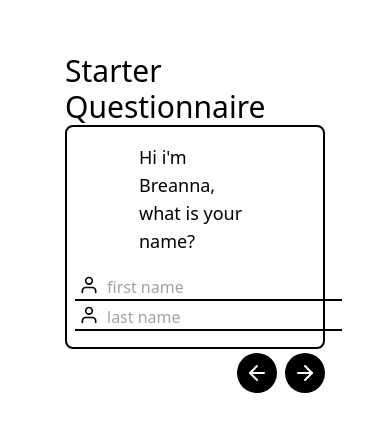
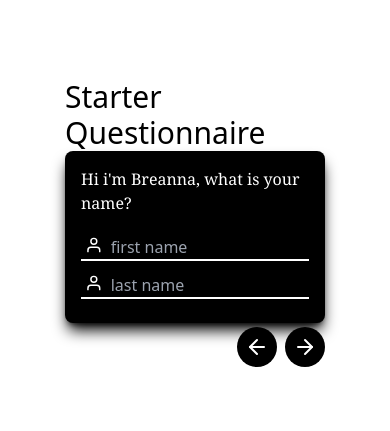
Before and after one commit to jgarcia4444/fit-body-bells, a React (Create React App) app: page /info-form in a window 390 px wide. Shown: the part 199-630 px from the top of the page. Built offline with nearby package versions, Linux system fonts and the light colour scheme.

Commit message:
Made all the information prompts mobile responsive and chaged the background color of the questionnaire card to black. Thus changinf text and icon colors to white.

```diff
--- a/src/components/Questionnaire/InformationPrompt/index.js
+++ b/src/components/Questionnaire/InformationPrompt/index.js
@@ -22,7 +22,7 @@ import InputDetail from '../../../shared/Text/InputDetail';
 
 const InformationPrompt = ({promptType, questions, updateLName, updateFName, updateAge, updateDuration, updateSessionsPerWeek, updateFoodRelation, updateInstagram, updatePhone, updateImprovement, updateGoals, updateStruggles, label}) => {
 
-    const iconColor = "#000";
+    const iconColor = "#fff";
     const iconSize= 20;
 
     const {name, age, contact, trainerDuration, sessionsPerWeek, foodRelation, areasOfImprovement, goals, struggles} = questions;
@@ -31,99 +31,105 @@ const InformationPrompt = ({promptType, questions, updateLName, updateFName, upd
     const {phone, instagramUsername} = contact;
     const {duration, timeUnit} = trainerDuration;
 
-    const inputWrapperStyle = "flex flex-row border-b-2 border-black pt-1 px-1";
+    const inputWrapperStyle = "flex flex-row border-b-2 border-white pt-1 px-1 w-full mx-2 transition-all duration-300";
 
     const namePrompts =
     (
-        <div className="flex flex-row flex-wrap w-full justify-evenly">
+        <div className="flex flex-row flex-wrap w-full justify-between transition-all duration-300">
             <TextInput icon={<FiUser color={iconColor} size={iconSize} />} label="First" value={fName} changeFunc={(val) => updateFName(val.target.value)} placeholder="first name"  />
             <TextInput icon={<FiUser color={iconColor} size={iconSize} />} label="Last" value={lName} changeFunc={(val) => updateLName(val.target.value)} placeholder="last name" />
         </div>
     );
 
     const agePrompt = (
-        <div className="flex flex-row flex-wrap justify-center">
+        <div className="flex flex-row flex-wrap justify-center w-full transition-all duration-300">
             <div className={inputWrapperStyle}>
                 <FiCalendar color={iconColor} size={20} />
-                <input className="bg-transparent ml-2" placeholder='Age' type="number" value={age} onChange={val => updateAge(val.target.value)}/>
+                <input className="bg-transparent ml-2 w-full text-white" placeholder='Age' type="number" value={age} onChange={val => updateAge(val.target.value)}/>
             </div>
         </div>
     )
 
     const contactPrompts = (
-        <div className="flex flex-row w-full justify-evenly">
+        <div className="flex flex-row flex-wrap w-full justify-between transition-all duration-300">
             <TextInput icon={<FiPhone color={iconColor} size={iconSize} />} label="Phone" value={phone} changeFunc={val => updatePhone(val.target.value)} placeholder={"Phone Number"} />
             <TextInput icon={<FiInstagram color={iconColor} size={iconSize} />} label="Instagram" value={instagramUsername} changeFunc={val => updateInstagram(val.target.value)} placeholder={"Instagram Username"} />
         </div>
     );
 
     const trainerPrompt = (
-        <div className="flex flex-row w-full justify-evenly">
+        <div className="flex flex-row w-full justify-evenly transition-all duration-300">
             <RadioInput label="Have you worked with a trainer or coach before?" />
         </div>
     )
 
     const durationPrompts = (
-        <div className="flex flex-row w-full justify-evenly">
+        <div className="flex flex-row w-full justify-evenly transition-all duration-300">
             <SelectInput value={timeUnit}  options={["Weeks", "Months", "Years"]} />
             <div className={inputWrapperStyle}>
                 <FiCalendar color={iconColor} size={iconSize} />
-                <input className="bg-transparent ml-2" placeholder='Duration' type="number" value={duration} onChange={val => updateDuration(val.target.value)}/>
+                <input className="bg-transparent ml-2 text-white w-full" placeholder='Duration' type="number" value={duration} onChange={val => updateDuration(val.target.value)}/>
             </div>
         </div>
     )
 
     const timesPerWeekPrompt = (
-        <div className={inputWrapperStyle}>
-            <FiCalendar color={iconColor} size={iconSize} />
-            <input placeholder={"sessions per week"} className="bg-transparent ml-2" type="number" value={sessionsPerWeek} onChange={val => updateSessionsPerWeek(val.target.value)} />
+        <div className="flex flex-row flex-wrap justify-center w-full transition-all duration-300">
+            <div className={inputWrapperStyle}>
+                <FiCalendar color={iconColor} size={iconSize} />
+                <input placeholder={"sessions per week"} className="bg-transparent ml-2 w-full text-white" type="number" value={sessionsPerWeek} onChange={val => updateSessionsPerWeek(val.target.value)} />
+            </div>
         </div>
     );
 
     const foodPrompt = (
-        <div className={`flex flex-row w-full justify-evenly`}>
+        <div className={`flex flex-row w-full justify-start`}>
             <TextInput
                 placeholder={"food relation"}
                 icon={<FiSmile color={iconColor} size={iconSize} />}
                 label="What's your relationship with food?"
                 value={foodRelation}
                 changeFunc={val => updateFoodRelation(val.target.value)}
+                extraClassName="w-full"
             />
         </div>
     );
 
     const improvePrompt = (
-        <div className="flex flex-row w-full justify-evenly">
+        <div className="flex flex-row w-full justify-start w-full">
             <TextInput
                 placeholder={"areas of improvement"}
                 icon={<FiUser color={iconColor} size={iconSize} />}
                 label=""
                 value={areasOfImprovement}
                 changeFunc={val => updateImprovement(val.target.value)}
+                extraClassName='w-full'
             />
         </div>
     );
 
     const goalsPrompt = (
-        <div className="flex flex-row w-full justify-evenly">
+        <div className="flex flex-row w-full justify-start w-full">
             <TextInput
                 placeholder={"goals"}
                 icon={<FiList color={iconColor} size={iconSize} />}
                 label="What are your goals?"
                 value={goals}
                 changeFunc={val => updateGoals(val.target.value)}
+                extraClassName='w-full'
             />
         </div>
     )
 
     const strugglesPrompt = (
-        <div className="flex flex-row w-full justify-evenly">
+        <div className="flex flex-row w-full justify-start w-full">
             <TextInput
                 placeholder={"struggles"}
                 icon={<FiUser color={iconColor} size={iconSize} />}
                 label="Any Struggles?"
                 value={struggles}
                 changeFunc={val => updateStruggles(val.target.value)}
+                extraClassName='w-full'
             />
         </div>
     )
@@ -149,7 +155,7 @@ const InformationPrompt = ({promptType, questions, updateLName, updateFName, upd
     }
 
     return (
-        <div className="px-2 py-4 border-2 border-black rounded-lg flex flex-col justify-center flex-wrap">
+        <div className="px-2 py-4 shadow-black shadow-lg rounded-lg flex flex-col items-start justify-start flex-wrap bg-black">
             <InputDetail content={label} />
             {renderPrompt()}
         </div>
--- a/src/shared/Text/InputDetail.js
+++ b/src/shared/Text/InputDetail.js
@@ -3,8 +3,8 @@ import React from 'react';
 const InputDetail = ({content}) => {
 
     return (
-        <div className="w-full text-black px-16 mb-4">
-            <p className="text-lg">{content}</p>
+        <div className="w-full mb-4 mx-2">
+            <p className="md:text-lg text-white font-serif text-left">{content}</p>
         </div>
     )
 };
--- a/src/shared/inputs/RadioInput/index.js
+++ b/src/shared/inputs/RadioInput/index.js
@@ -8,7 +8,7 @@ const RadioInput = ({label, updateHasTrainer, hasTrainerBefore}) => {
     const radioButtonStyle = "w-4 h-4"
 
     return (
-        <div className="flex flex-row gap-4 justify-start-start w-full mx-16">
+        <div className="flex text-white flex-row gap-4 justify-start items-start w-full mx-2">
             <div className={radioRowStyle}>
                 <label className="mr-2" htmlFor="Yes">Yes</label>
                 <input checked={hasTrainerBefore === true ? true : false} className={radioButtonStyle} type="radio" name="trainer" id="" onClick={() => updateHasTrainer(true)} value={true} />
--- a/src/shared/inputs/SelectInput/index.js
+++ b/src/shared/inputs/SelectInput/index.js
@@ -8,9 +8,9 @@ import updateTimeUnit from '../../../redux/actions/questions/updateTimeUnit';
 const SelectInput = ({options, updateTimeUnit}) => {
 
     return (
-        <div className="flex flex-row border-b-2 border-black pt-1 px-1">
-            <FiCalendar color={"#000"} size={20} />
-            <select onChange={val => updateTimeUnit(val.target.value)} className="bg-transparent" name="duration">
+        <div className="flex flex-row border-b-2 border-white pt-1 px-1">
+            <FiCalendar color={"#fff"} size={20} />
+            <select onChange={val => updateTimeUnit(val.target.value)} className="bg-transparent text-white rounded" name="duration">
                 {options.map((option, i) => <option className="text-black" value={option}>{option}</option>)}
             </select>
         </div>
--- a/src/shared/inputs/TextInput/index.js
+++ b/src/shared/inputs/TextInput/index.js
@@ -1,7 +1,7 @@
 
 import React from 'react';
 
-const TextInput = ({icon, value, changeFunc, placeholder, label=""}) => {
+const TextInput = ({icon, value, changeFunc, placeholder, label="", extraClassName="w-2/5"}) => {
 
     const computedType = () => {
         switch(label) {
@@ -11,11 +11,10 @@ const TextInput = ({icon, value, changeFunc, placeholder, label=""}) => {
                 return "text"
         }
     }
-//
     return (
-        <div className="flex flex-row border-b-2 border-black pt-1 px-1 items-start">
+        <div className={`flex flex-row border-b-2 border-white pt-1 px-1 items-start mb-2 w-full md:${extraClassName} mx-2 transition-all duration-300`}>
             {icon}
-            <input placeholder={placeholder} className="bg-transparent text-black ml-2" value={value} type={computedType()} onChange={changeFunc} />
+            <input placeholder={placeholder} className="bg-transparent text-white ml-2 w-full" value={value} type={computedType()} onChange={changeFunc} />
         </div>
     )
 }
```
